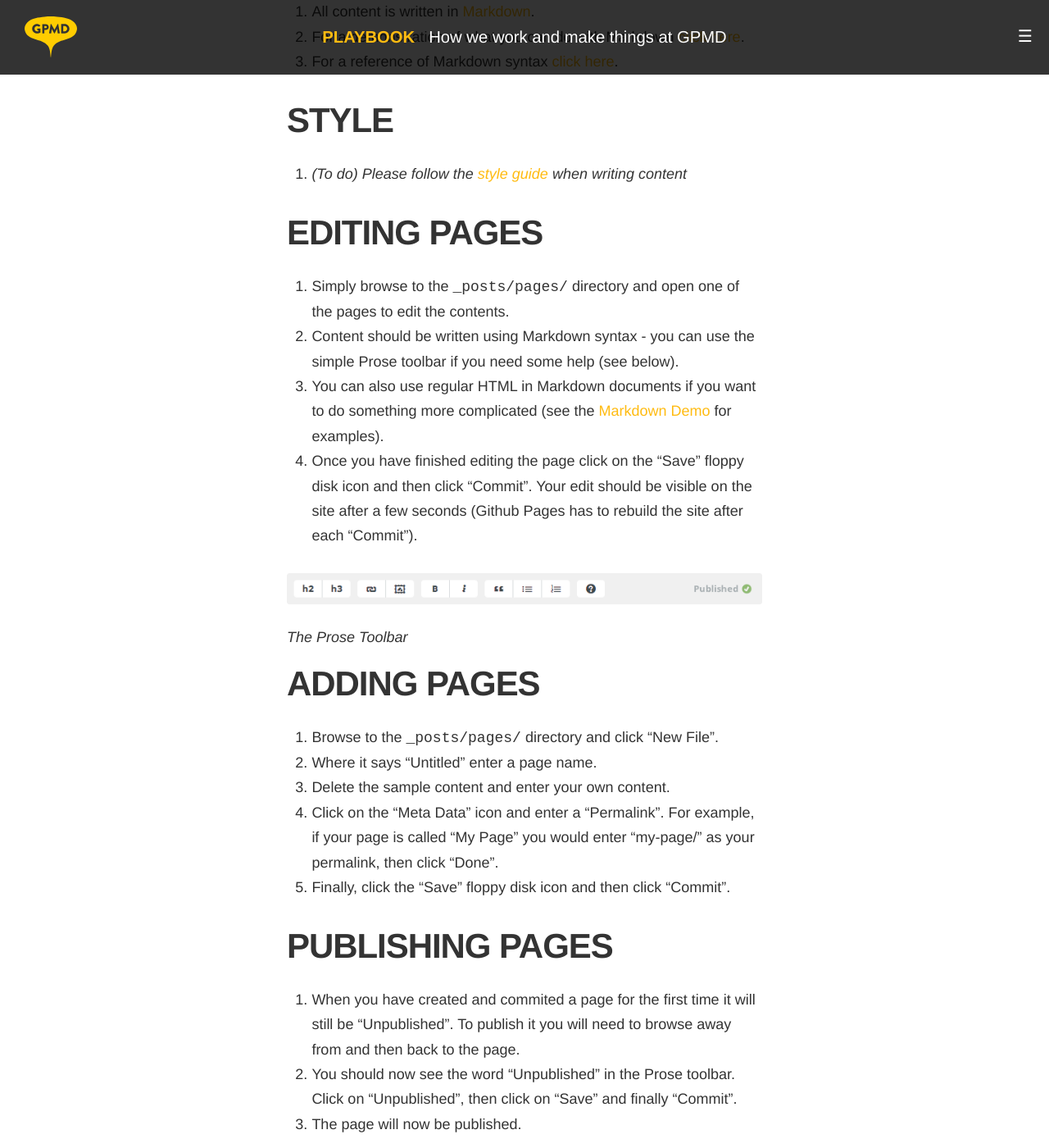
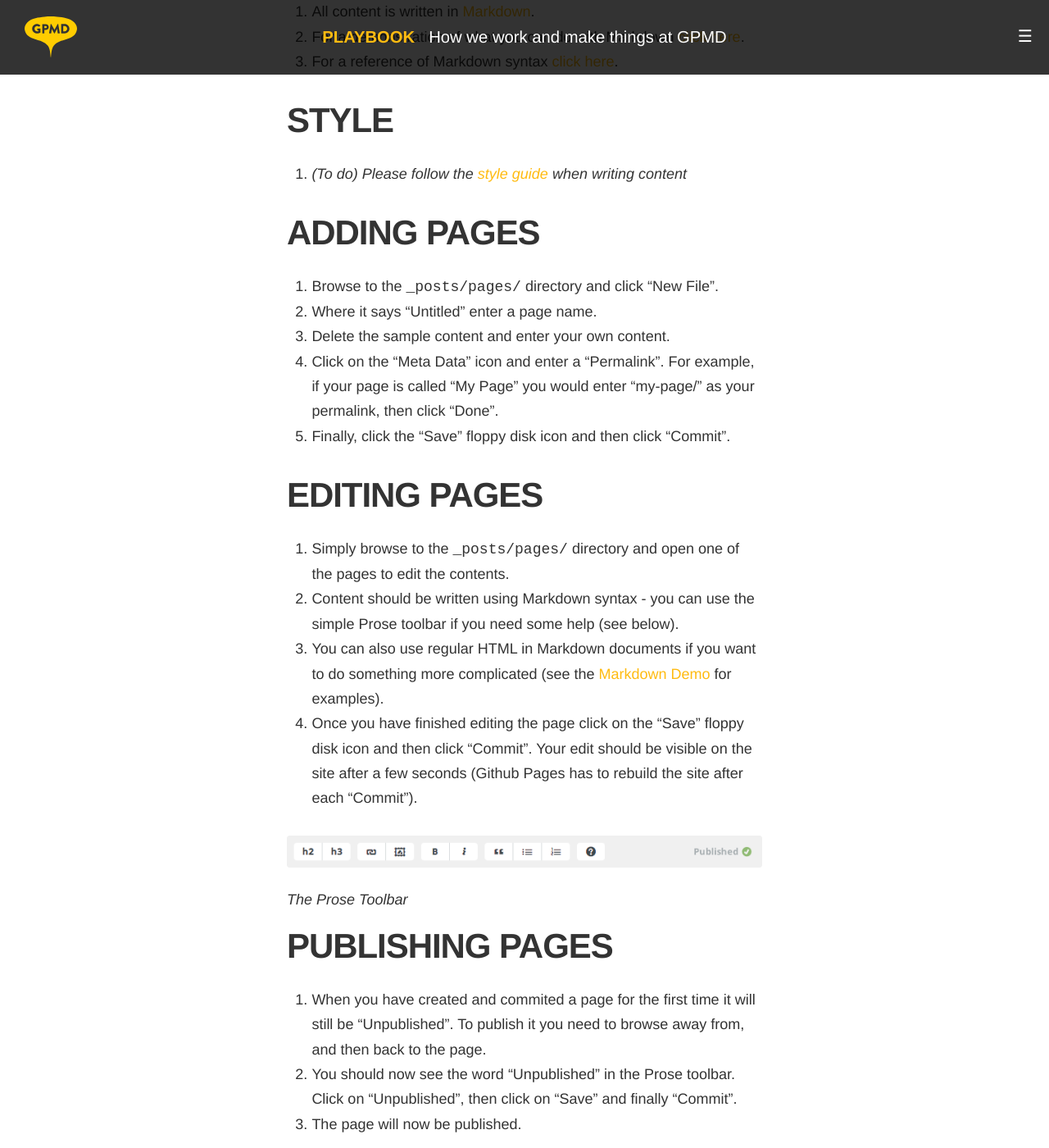
Before and after one commit to gpmd/playbook, a Jekyll site: the page built from _posts/pages/2014-03-11-how-to-edit-the-playbook.md, in a window 1280 px wide and 1400 px high, scrolled down 1185 px. Shown: the whole window at 82% size. Built offline with Jekyll 4.4.1, drawn with Linux system fonts in a browser that asks for light colours; nearby versions of some CDN libraries; Markdown is read by kramdown in place of the engine named in the settings; some of the changed lines change nothing that is shown.

Commit message:
Updated 2014-03-11-how-to-edit-the-playbook.md

```diff
--- a/_posts/pages/2014-03-11-how-to-edit-the-playbook.md
+++ b/_posts/pages/2014-03-11-how-to-edit-the-playbook.md
@@ -30,6 +30,14 @@ The Playbook is a flat file site built on [Jekyll](http://jekyllrb.com/) and hos
 
 1. *(To do) Please follow the [style guide](http://playbook.gpmd.io/) when writing content*
 
+## Adding pages
+
+1. Browse to the `_posts/pages/` directory and click "New File".
+2. Where it says "Untitled" enter a page name.
+3. Delete the sample content and enter your own content.
+4. Click on the "Meta Data" icon and enter a "Permalink". For example, if your page is called "My Page" you would enter "my-page/" as your permalink, then click "Done".
+5. Finally, click the "Save" floppy disk icon and then click "Commit".
+
 ## Editing Pages
 
 1. Simply browse to the `_posts/pages/` directory and open one of the pages to edit the contents.
@@ -41,17 +49,9 @@ The Playbook is a flat file site built on [Jekyll](http://jekyllrb.com/) and hos
 
 *The Prose Toolbar*
 
-## Adding pages
-
-1. Browse to the `_posts/pages/` directory and click "New File".
-2. Where it says "Untitled" enter a page name.
-3. Delete the sample content and enter your own content.
-4. Click on the "Meta Data" icon and enter a "Permalink". For example, if your page is called "My Page" you would enter "my-page/" as your permalink, then click "Done".
-5. Finally, click the "Save" floppy disk icon and then click "Commit".
-
 ## Publishing pages
 
-1. When you have created and commited a page for the first time it will still be "Unpublished". To publish it you will need to browse away from and then back to the page.
+1. When you have created and commited a page for the first time it will still be "Unpublished". To publish it you need to browse away from, and then back to the page.
 2. You should now see the word "Unpublished" in the Prose toolbar. Click on "Unpublished", then click on "Save" and finally "Commit".
 3. The page will now be published.
 
```
